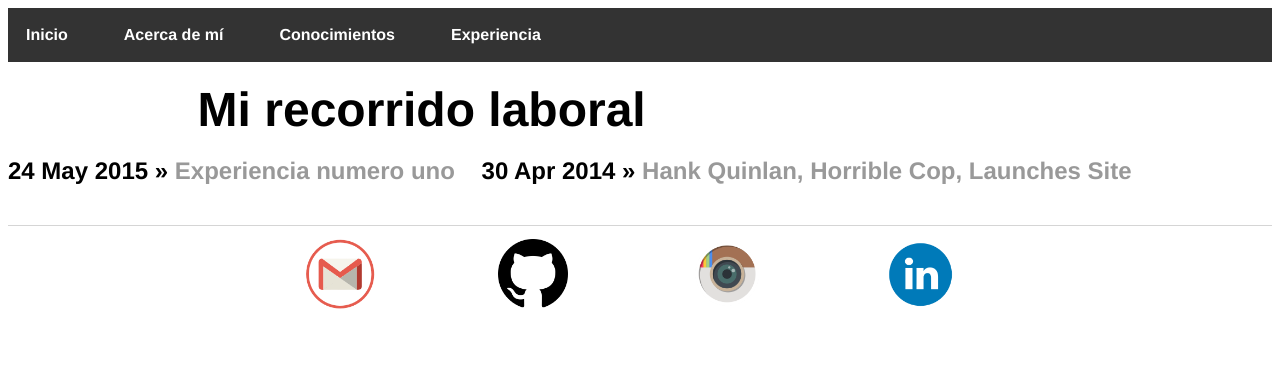
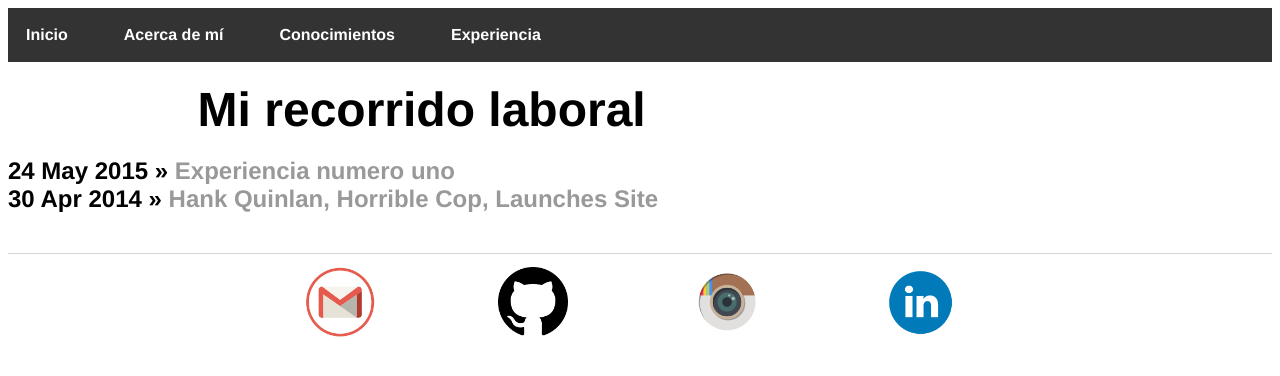
Before and after one commit to isx47590131/isx47590131.github.io, a Jekyll site: the page built from experiencia/index.html, in a window 1280 px wide. Shown: the top 376 px of the page. Built offline with Jekyll 4.4.1, drawn with Linux system fonts in a browser that asks for light colours.

Commit message:
Update main.css

```diff
--- a/css/main.css
+++ b/css/main.css
@@ -8,10 +8,10 @@ div ul, footer ul {
     list-style: none;
     font-weight: bold;
 }
-div ul li, footer ul li {
-    display: inline;
+div ul li {
     margin-right: 20px;
 }
+
 a {
     text-decoration: none;
     color: #999;
@@ -34,6 +34,11 @@ p {
     width: 70%;
 }
 /* footer + img-links*/
+footer ul li {
+    display: inline;
+    margin-right: 20px;
+}
+
 footer {
     border-top: 1px solid #d5d5d5;
     font-size: .8em;
```
